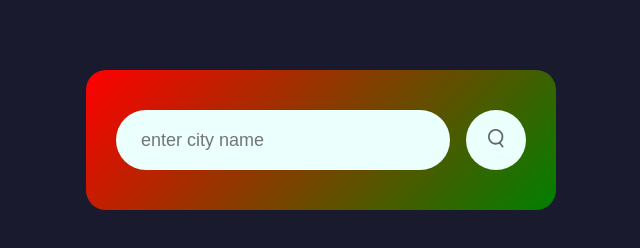
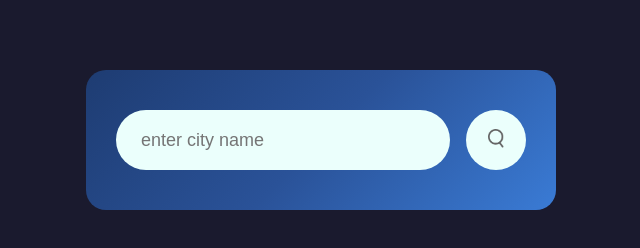
Before and after one commit to BhupalReddySama262318/Weather-App, a plain HTML site: page index.html in a window 1280 px wide. Shown: the whole page, without its empty margins (319-959 px from the left). Drawn offline with Linux system fonts and the light colour scheme.

Commit message:
update changes

```diff
--- a/style.css
+++ b/style.css
@@ -12,7 +12,7 @@ body {
 .card {
   width: 90%;
   max-width: 470px;
-  background: linear-gradient(135deg, red, green);
+  background: linear-gradient(135deg, #1e3c72 0%, #2a5298 50%, #3a7bd5 100%);
   color: #f5f5f5;
   text-shadow: 1px 1px 2px rgba(0, 0, 0, 0.6);
   margin: 70px auto 0;
```
Also changed, not shown: images/bg.jpg (added).
